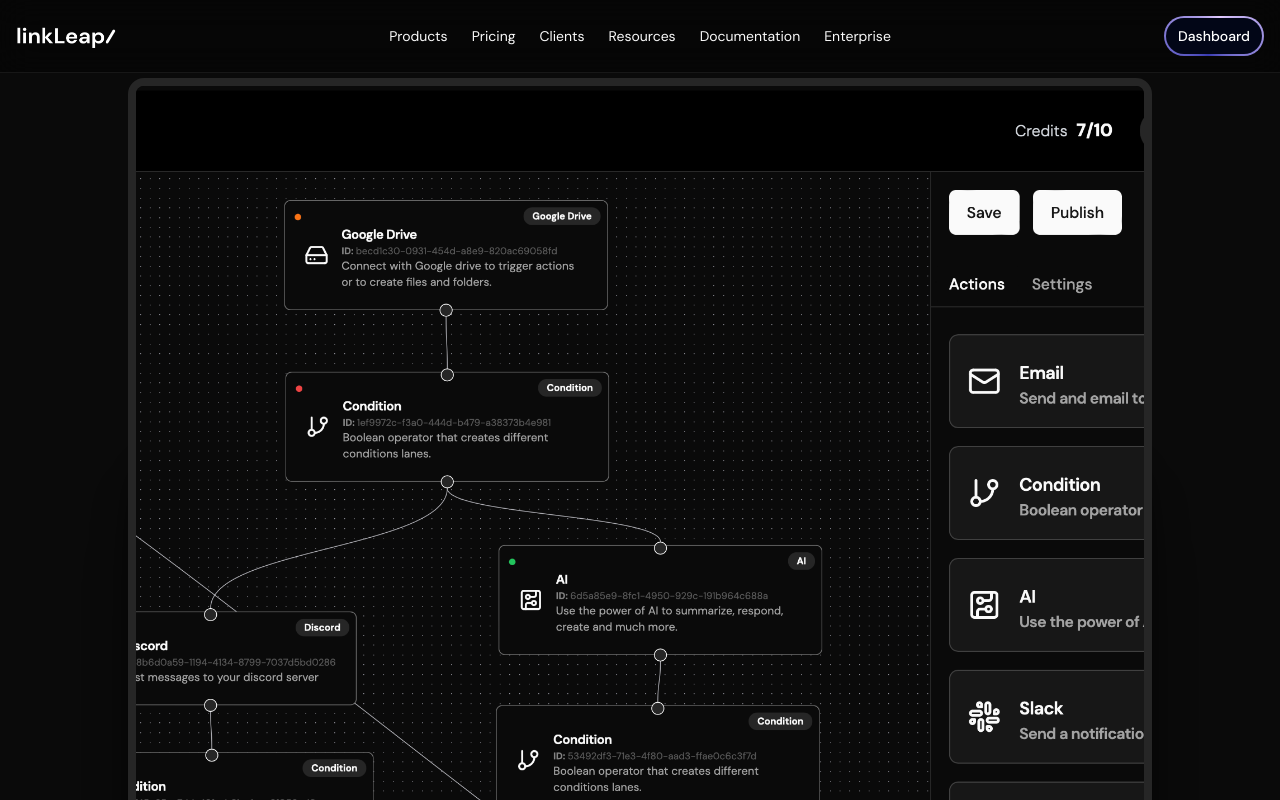
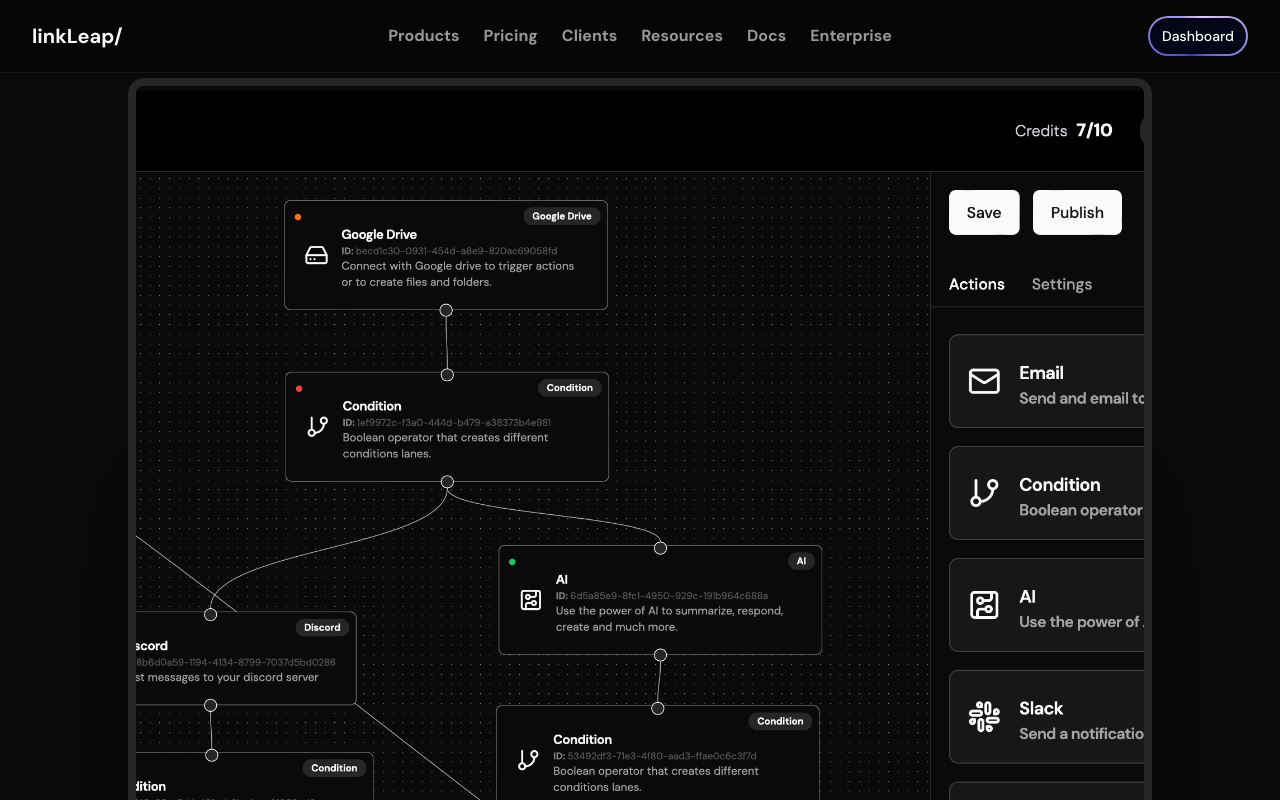
Before and after one commit to mirankavinda/LinkLeap, a Next.js app: page / in a window 1280 px wide. Shown: the top 800 px of the page. Built offline with nearby package versions, Linux system fonts and the light colour scheme.

Commit message:
Update navbar styling and text

```diff
--- a/src/components/global/navbar.tsx
+++ b/src/components/global/navbar.tsx
@@ -7,22 +7,22 @@
 type Props = {}
 
 const Navbar = async (props: Props) => {
-    return <header className="file:fixed right-0 left-0 top-0 py-4 px-4 bg-black/40
+    return <header className="file:fixed right-0 left-0 top-0 py-4 px-8 bg-black/40
     backdrop-blur-lg z-[100] flex items-center border-b-[1px] border-neutral-900
     justify-between">
         <aside className="flex items-center gap-[2px]">
-            {/* <p className="text-3xl font-bold">Link Leap</p> */}
-            <Image
+            {<p className="text-xl font-bold">linkLeap/</p>}
+            {/* <Image
                 src="/link-leap-logo.png"
                 width={100}
                 height={112}
                 alt="link leap logo"
                 className="shadow-sa cursor-pointer"
-            />
+            /> */}
         </aside>
         <nav className="absolute left-[50%] top-[50%] transform translate-x-[-50%] translate-y-[-50%]
         hidden md:block">
-            <ul className="flex items-center gap-6 list-none text-sm">
+            <ul className="flex items-center gap-6 list-none text-md font-bold text-[#fafafa]/60">
             <li>
                 <Link href="#">Products</Link>
             </li>
@@ -36,7 +36,7 @@
                 <Link href="#">Resources</Link>
             </li>
             <li>
-                <Link href="#">Documentation</Link>
+                <Link href="#">Docs</Link>
             </li>
             <li>
                 <Link href="#">Enterprise</Link>
```
